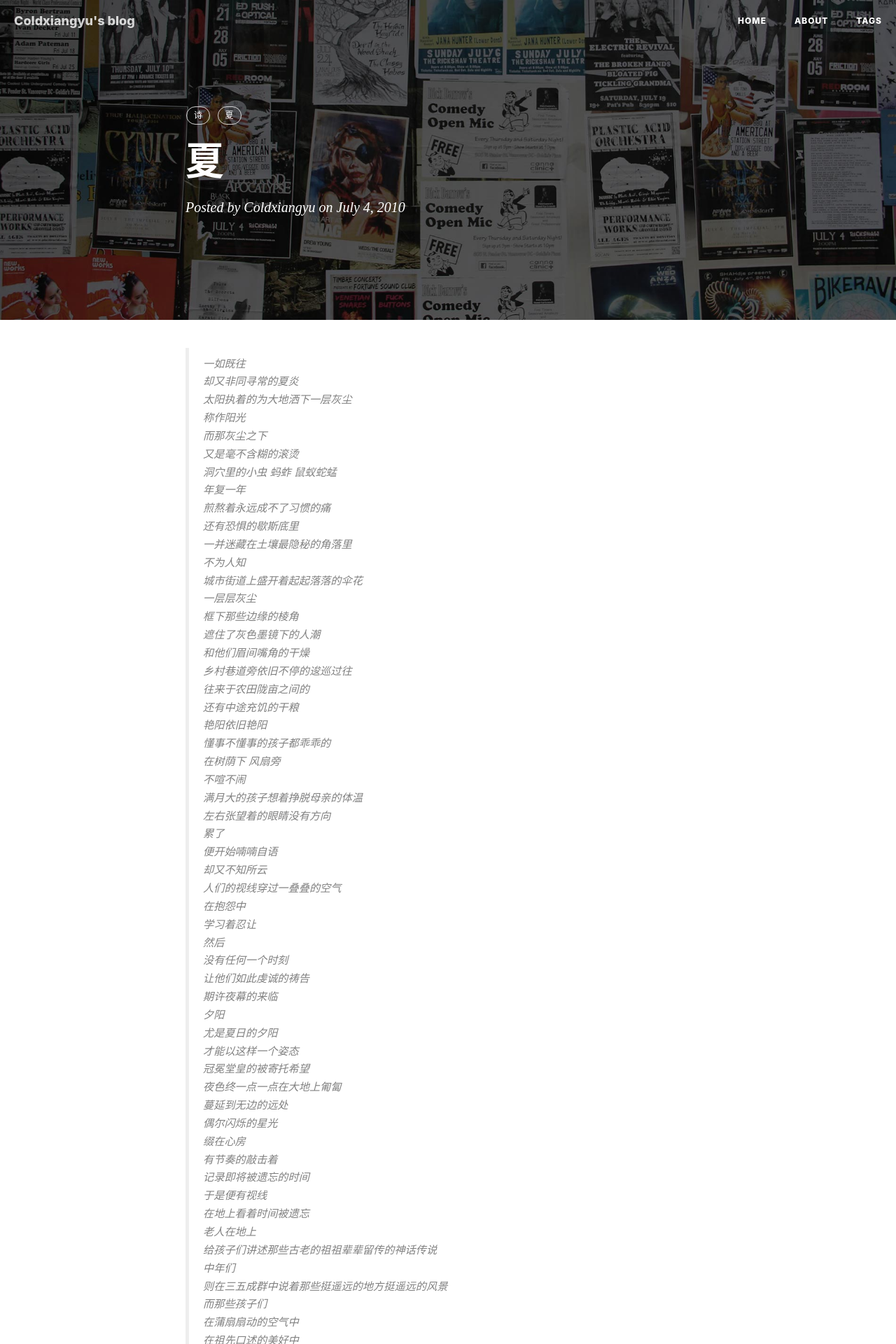
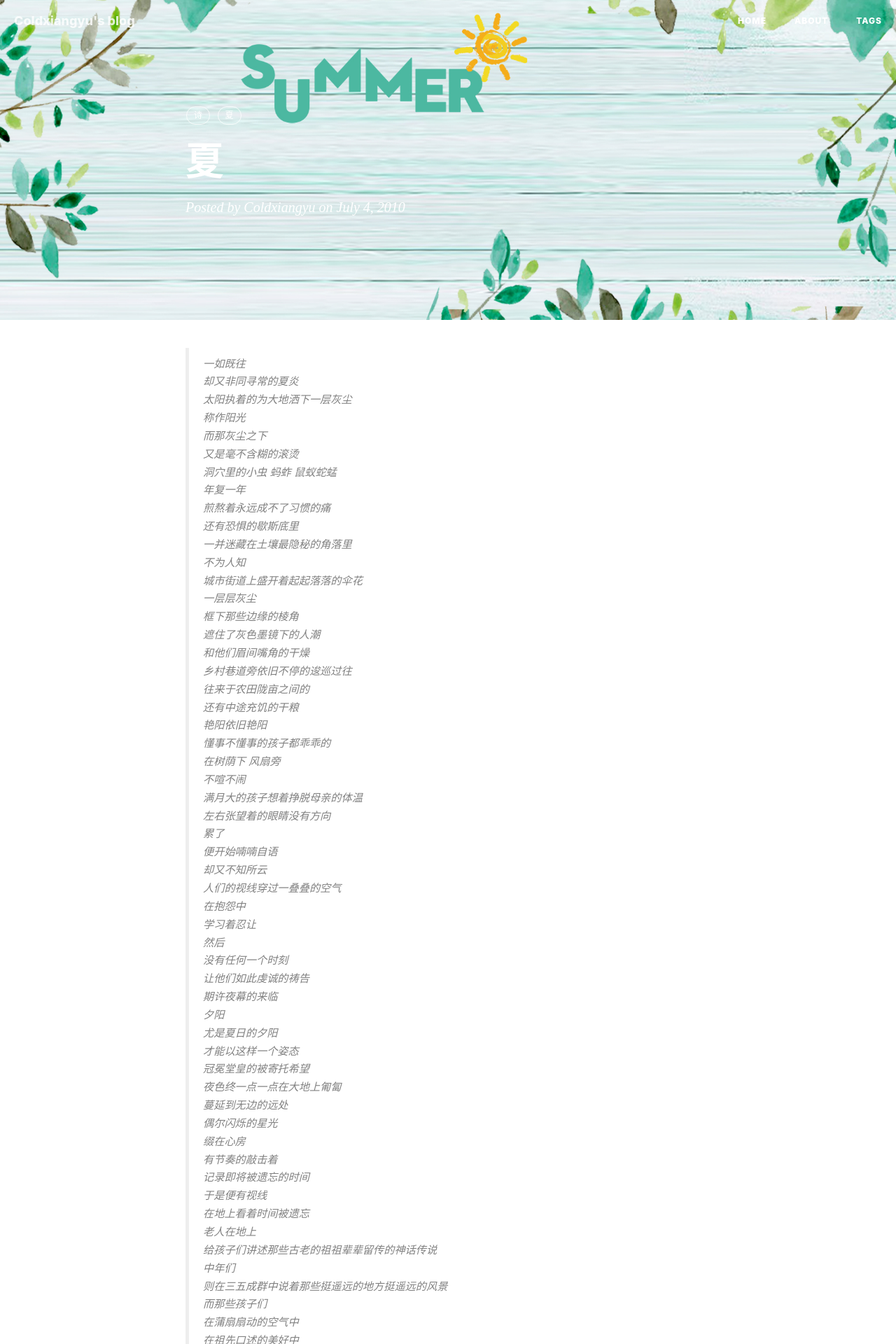
Before and after one commit to coldxiangyu/lengxiangyu.github.io, a Jekyll site: the page built from _posts/2010-07-04-summer.markdown, in a window 1280 px wide. Shown: the top 1920 px of the page at 70% size. Built offline with Jekyll 4.4.1, drawn with Linux system fonts in a browser that asks for light colours; nearby versions of some CDN libraries; comment, search, counter and statistics services are not loaded.

Commit message:
Update and rename 2010-07-04-夏.markdown to 2010-07-04-summer.markdown

```diff
--- a/_posts/2010-07-04-夏.markdown
+++ b/_posts/2010-07-04-summer.markdown
@@ -4,7 +4,7 @@ title:      "夏"
 subtitle:   ""
 date:       2010-07-04 16:35:00
 author:     "Coldxiangyu"
-header  img: "img/post-summer.jpg"
+header-img: "img/post-summer.jpg"
 tags:
     - 诗
     - 夏
```
